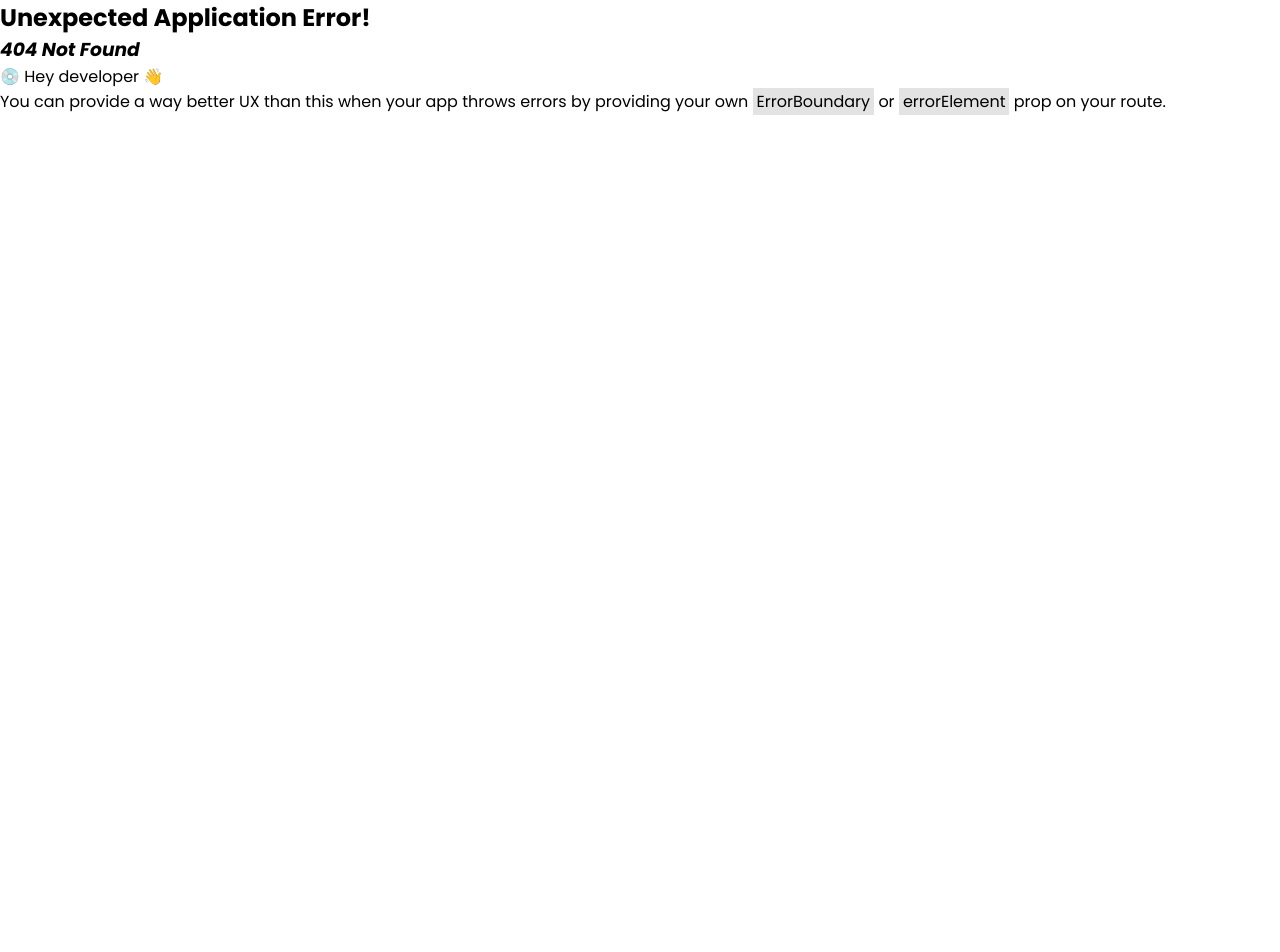
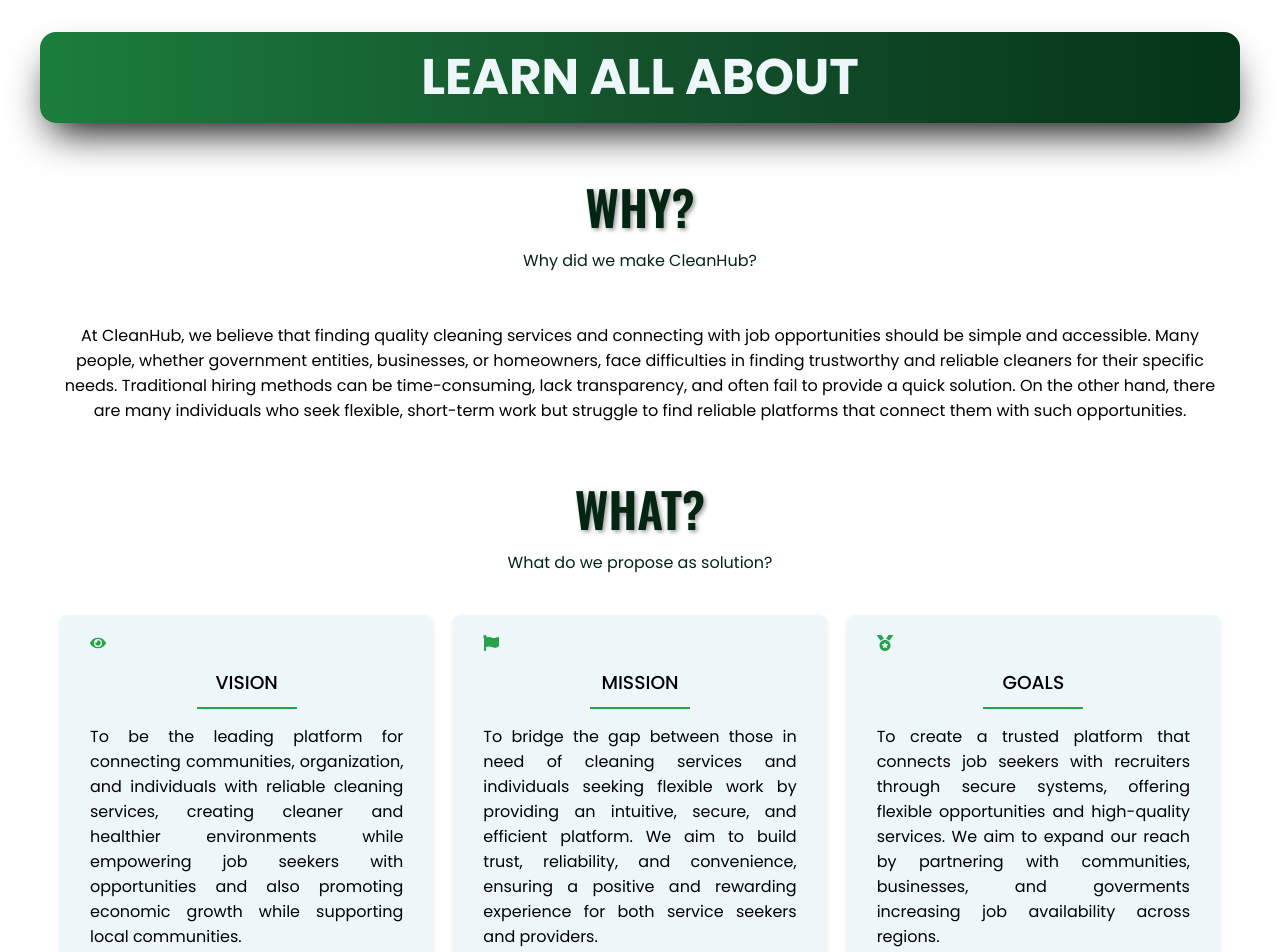
Before and after one commit to murhee-ia/CleanHub-React, a React (Vite) app: page /l-about in a window 1280 px wide. Before the commit this address had no page. Shown: the top 952 px of the page. Before the commit the page ends 800 px from the top, so only its background shows below. Built offline with nearby package versions, Linux system fonts and the light colour scheme.

Commit message:
Creates About page

```diff
--- a/src/components/LandingComponents/Banner.jsx
+++ b/src/components/LandingComponents/Banner.jsx
@@ -1,6 +1,6 @@
 import { useState, useEffect } from 'react'
 import {NavLink, Link} from 'react-router-dom'
-import bannerStyles from './Landing.module.css'
+import bannerStyles from './LandingComponents.module.css'
 import logoImg from '../../assets/images/logoImg.jpg'
 import bannerImg from '../../assets/images/bannerImg.png'
 import { FaBars } from 'react-icons/fa6'
--- a/src/components/LandingComponents/Features.jsx
+++ b/src/components/LandingComponents/Features.jsx
@@ -1,4 +1,4 @@
-import featureStyles from "./Landing.module.css"
+import featureStyles from "./LandingComponents.module.css"
 import { FaCheck } from "react-icons/fa6"
 
 const Features = () => {
--- a/src/components/LandingComponents/Guide.jsx
+++ b/src/components/LandingComponents/Guide.jsx
@@ -1,4 +1,4 @@
-import guideStyles from "./Landing.module.css"
+import guideStyles from "./LandingComponents.module.css"
 import jobHuntingImg from "../../assets/images/jobHunting.svg"
 import jobRecruitingImg from "../../assets/images/jobRecruiting.svg"
 import requestHelpImg from "../../assets/images/requestHelp.svg"
--- /dev/null
+++ b/src/pages/LandingPages/AboutPage.jsx
@@ -0,0 +1,68 @@
+import aboutStyles from './LandingPages.module.css'
+import { FaEye, FaFlag, FaMedal  } from 'react-icons/fa'
+import profilePic from '../../assets/images/profile-pic.jpg'
+
+const AboutPage = () => {
+  return (
+    <div>
+      <header className={aboutStyles['landing-page-header']}>LEARN ALL ABOUT</header>
+      {/* WHY SECTION */}
+      <section className={aboutStyles['section-container']}>
+        <h1>WHY?</h1>
+        <p style={{textAlign:'center', color:'var(--green-950)'}}>Why did we make CleanHub?</p>
+        <div>
+          <p className={aboutStyles['why-text']}>At CleanHub, we believe that finding quality cleaning services and connecting with job opportunities should be simple and accessible. Many people, whether government entities, businesses, or homeowners, face difficulties in finding trustworthy and reliable cleaners for their specific needs. Traditional hiring methods can be time-consuming, lack transparency, and often fail to provide a quick solution. On the other hand, there are many individuals who seek flexible, short-term work but struggle to find reliable platforms that connect them with such opportunities.</p>
+        </div>
+      </section>
+      {/* WHAT SECTION */}
+      <section className={aboutStyles['section-container']}>
+        <h1>WHAT?</h1>
+        <p style={{textAlign:'center', color:'var(--green-950)'}}>What do we propose as solution?</p>
+        <div className={aboutStyles['what-container']} style={{textAlign:'justify'}}>
+          <div className={aboutStyles['box']}>
+            <FaEye className={aboutStyles['icon']}></FaEye>
+            <h3>VISION</h3>
+            <div></div>
+            <p>To be the leading platform for connecting communities, organization, and individuals with reliable cleaning services, creating cleaner and healthier environments while empowering job seekers with opportunities and also promoting economic growth while supporting local communities.</p>
+          </div>
+          <div className={aboutStyles['box']}>
+            <FaFlag className={aboutStyles['icon']}></FaFlag>
+            <h3>MISSION</h3>
+            <div></div>
+            <p>To bridge the gap between those in need of cleaning services and individuals seeking flexible work by providing an intuitive, secure, and efficient platform. We aim to build trust, reliability, and convenience, ensuring a positive and rewarding experience for both service seekers and providers.</p>
+          </div>
+          <div className={aboutStyles['box']}>
+            <FaMedal className={aboutStyles['icon']}></FaMedal>
+            <h3>GOALS</h3>
+            <div></div>
+            <p>To create a trusted platform that connects job seekers with recruiters through secure systems, offering flexible opportunities and high-quality services. We aim to expand our reach by partnering with communities, businesses, and goverments increasing job availability across regions.</p>
+          </div>
+        </div>
+      </section>
+      {/* WHO SECTION */}
+      <section className={aboutStyles['section-container']}>
+        <h1>WHO?</h1>
+        <p style={{textAlign:'center', color:'var(--green-950)'}}>Meet the person behind CleanHub</p>
+        <div className={aboutStyles['who-container']}>
+          <div className={aboutStyles['profile']}>
+            <div className={aboutStyles['profile-pic']}><img src={profilePic}/></div>
+            <h3>Ma. Cristina M. Pasague</h3>
+            <small><i>Software Engineer</i></small>
+            <p className={aboutStyles['profile-intro']}>Cristina is a skilled software engineer and a technology expert. She has contributed to several big open-source projects.</p>
+          </div>
+          <div className={aboutStyles['profile-details']}>
+            <h3 className={aboutStyles['profile-details-title']}>Profile Details</h3>
+            <div className={aboutStyles['br']}></div>
+            <span>Education: </span><p>Bachelor of Science in Computer Science, NORSU</p>
+            <span>Email: </span><p>mcrispasague@gmail.com</p>
+            <span>Address: </span><p>431 Pulantubig, Dumaguete City, PH</p>
+            <span>Company: </span><p>Example Corporation</p>
+          </div>
+        </div>
+      </section>
+      <h1 className={aboutStyles['last-greetings']}>THANK YOU!</h1>
+    </div>
+  )
+}
+
+export default AboutPage
--- /dev/null
+++ b/src/pages/LandingPages/LandingPages.module.css
@@ -0,0 +1,154 @@
+.landing-page-header {
+  margin: 2rem 2.5rem 3rem;
+  padding: 0.5rem;
+  background: var(--gradient-green);
+  color: var(--custom-white);
+  border-radius: 1rem;
+  box-shadow: 0 20px 40px -12px rgba(0, 0, 0, 1);
+  font-size: 50px;
+  font-weight: bold;
+  text-align: center;
+}
+
+.section-container h1 {
+  text-align: center;
+  font-family: 'Oswald', sans-serif;
+  font-size: 3rem;
+  font-weight: 600;
+  color: var(--green-950);
+  text-shadow: 2px 2px 4px rgba(0, 0, 0, 0.4);
+  margin: 6px auto;
+}
+
+.why-text {
+  text-align: center;
+  margin: 50px;
+}
+
+.what-container {
+  display: flex;
+  justify-content: space-between;
+  align-items: flex-start;
+  padding: 20px;
+  gap: 20px;
+  margin: 20px 40px 20px;
+}
+
+.box {
+  background-color: var(--custom-white);
+  border-radius: 8px;
+  padding: 20px 30px;
+  flex: 1;
+  box-shadow: 0 2px 4px rgba(0, 0, 0, 0.1);
+  margin-bottom: 20px;
+}
+
+.box h3 {
+  margin-bottom: 10px;
+  text-align: center;
+  font-weight: 500;
+}
+
+.box div {
+  margin: 0 auto 15px;
+  width: 100px;
+  height: 2px;
+  background-color: var(--green-600);
+}
+
+.box > .icon {
+  margin: 0 auto;
+  color: var(--green-600);
+  margin-bottom: 10px;
+}
+
+.who-container {
+  display: flex;
+  justify-content: center;
+  align-items: center;
+  max-width: 80%;
+  margin: 40px auto;
+  padding: 20px;
+  border: 1px solid rgba(231, 228, 228, 0.6);
+  border-radius: 0.6rem;
+  transition: transform 0.2s;
+}
+
+.who-container:hover {
+    transform: scale(1.10);
+    box-shadow: 0 3px 6px rgba(0, 0, 0, 0.2);
+}
+
+.profile {
+  width: 60%;
+  text-align: center;
+  padding: 0.6rem;
+}
+
+.profile-pic {
+    width: 200px;
+    height: 200px;
+    border-radius: 50%;
+    margin: 0 auto;
+    border: 2px solid var(--green-700);
+}
+
+.profile-pic img {
+    width: 196px;
+    height: 196px;
+    border-radius: 50%;
+    margin: 0 auto;
+}
+
+.profile h3 {
+  font-size: 1.5rem;
+  color: var(--green-950);
+}
+
+.profile small {
+  background: var(--green-700);
+  color: var(--custom-white);
+  padding: 5px 10px;
+  border-radius: 50px;
+  font-size: x-small;
+}
+
+.profile-intro {
+  margin-top: 15px;
+}
+
+.profile-details {
+  width: 40%;
+  margin-left: 10px;
+}
+
+.profile-details-title {
+  font-size: 1.2rem;
+  text-align: center;
+}
+
+.profile-details > .br {
+  width: 45%;
+  height: 2px;
+  background-color: var(--green-600);
+  margin: 10px auto 20px
+}
+
+.profile-details > p {
+  background: var(--green-900);
+  color: var(--custom-white);
+  padding: 5px 15px;
+  border-radius: 50px;
+  font-size: small;
+  font-weight: 300;
+  margin: 4px 5px 10px;
+}
+
+.last-greetings {
+  text-align: center;
+  margin-top: 10rem;
+  color: var(--custom-white);
+  font-weight: 900;
+  font-size: 100px;
+  text-shadow: 4px 4px 6px rgba(0, 0, 0, 0.6);
+}
--- a/src/router.jsx
+++ b/src/router.jsx
@@ -1,10 +1,15 @@
 import { createBrowserRouter, Navigate } from "react-router-dom";
 import LandingPage from './pages/LandingPages/LandingPage'
+import AboutPage from "./pages/LandingPages/AboutPage";
 
 const router = createBrowserRouter([
     {
         path: '/',
         element: <LandingPage />
+    },
+    {
+        path: '/l-about',
+        element: <AboutPage/>
     }
 ]);
 
```
Also changed, not shown: src/assets/images/profile-pic.jpg (added), src/components/LandingComponents/LandingComponents.module.css (renamed from src/components/LandingComponents/Landing.module.css).
